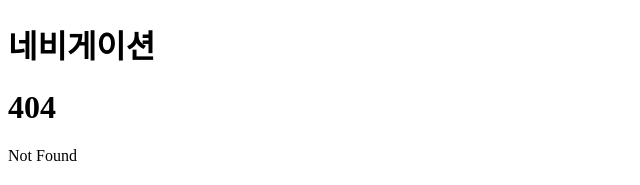
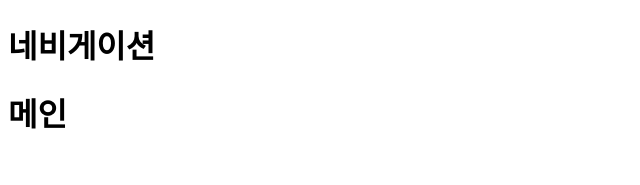
Before and after one commit to frorong/frorong-s-history, a SvelteKit app: page / in a window 1280 px wide. Before the commit this address had no page. Shown: the top 185 px of the page, without its empty margins (0-640 px from the left). Built offline with nearby package versions, Linux system fonts and the light colour scheme.

Commit message:
Update port

```diff
--- a/package.json
+++ b/package.json
@@ -2,7 +2,7 @@
   "name": "svelt-test",
   "version": "0.0.1",
   "scripts": {
-		"dev": "vite dev",
+    "dev": "vite dev --port 3000",
     "build": "vite build",
     "preview": "vite preview",
     "check": "svelte-kit sync && svelte-check --tsconfig ./tsconfig.json",
--- /dev/null
+++ b/src/routes/+page.svelte
@@ -0,0 +1 @@
+<h1>메인</h1>
```
Lines whose indentation alone changed are shown as unchanged.
